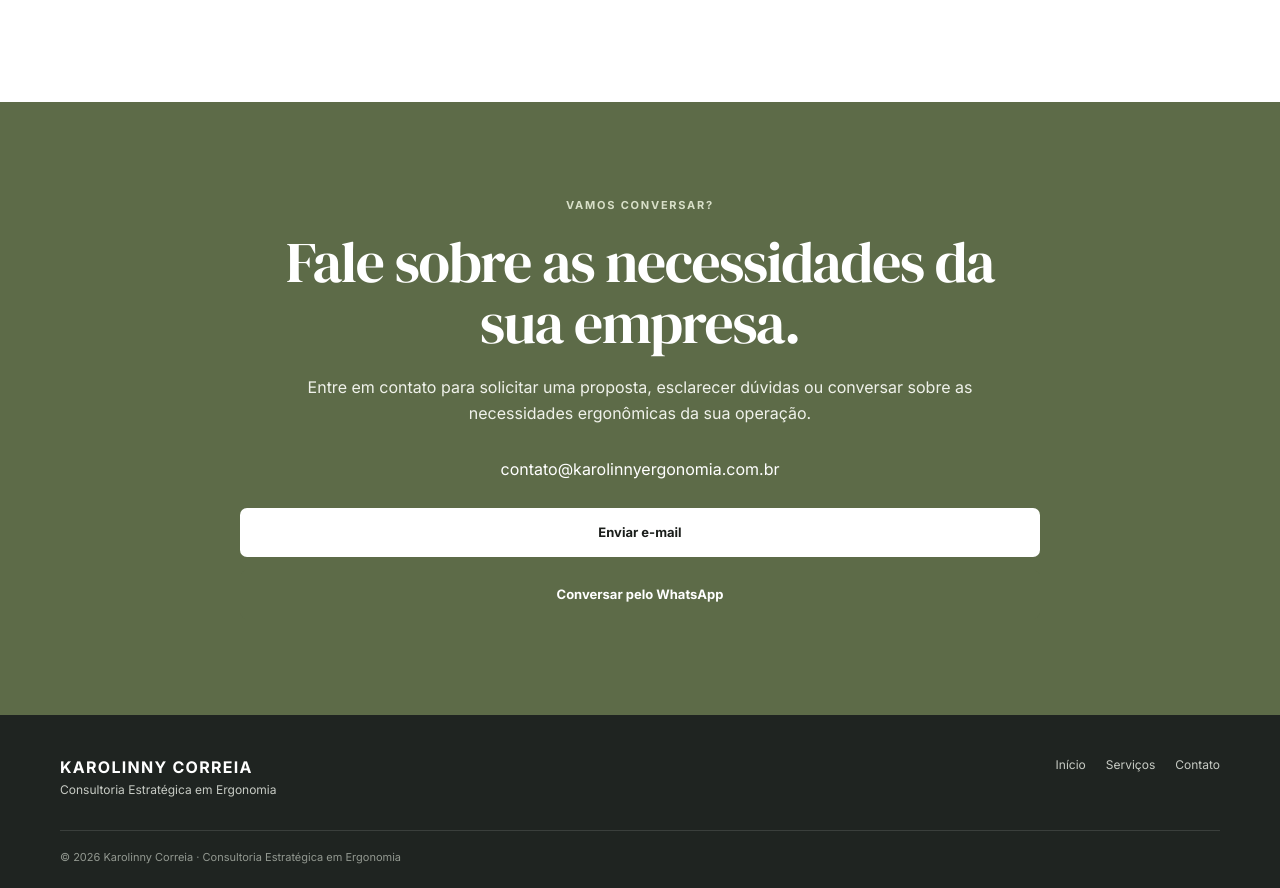
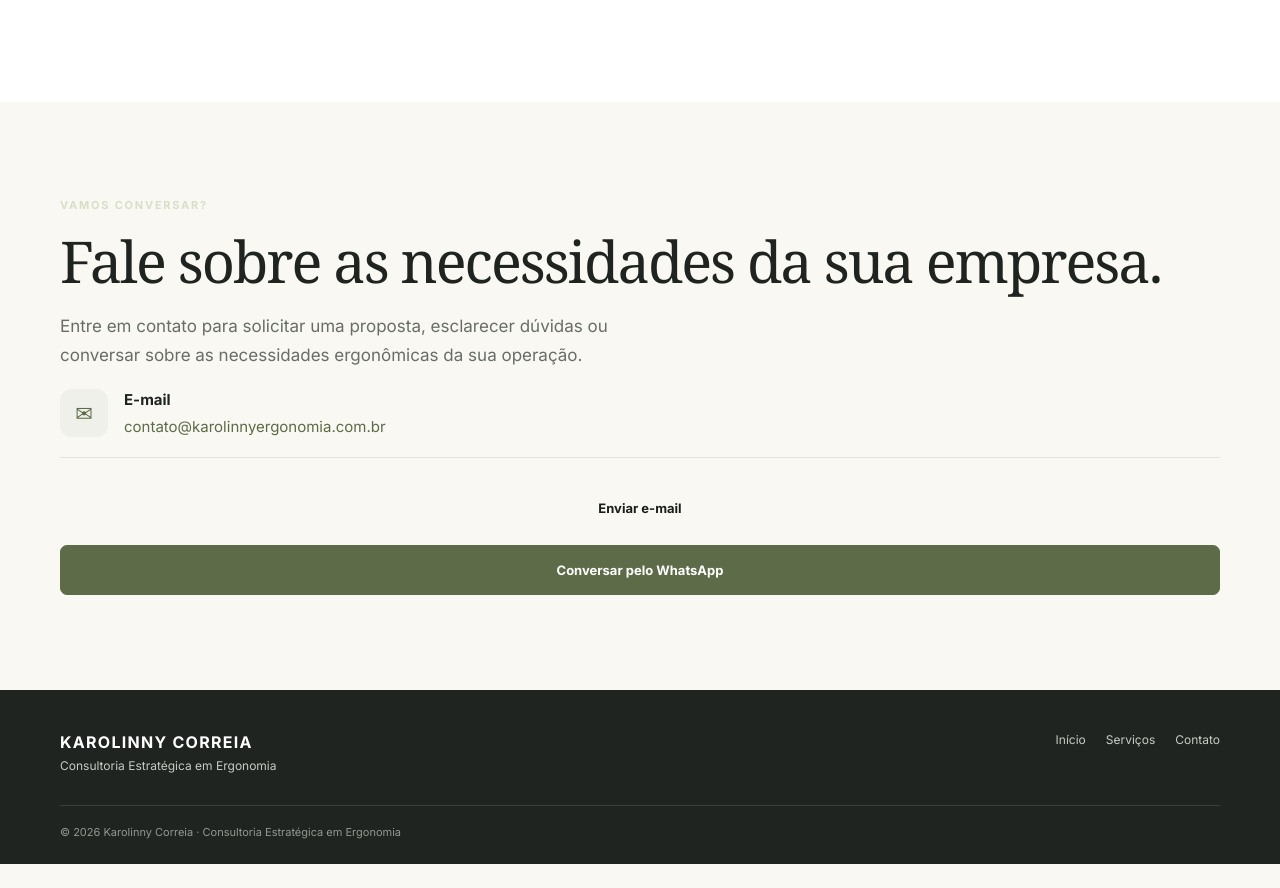
Before and after one commit to KarolinnyC/karolinny-ergonomia, a plain HTML site: page index.html in a window 1280 px wide. Shown: the part 6273-7161 px from the top of the page. After the commit the page ends 7137 px from the top, so only its background shows below. Drawn offline with Linux system fonts and the light colour scheme.

Commit message:
ajuste de contatoo e email

```diff
--- a/index.html
+++ b/index.html
@@ -481,8 +481,9 @@
   </div>
 </section>
 
-<section class="cta" id="contato">
-    <div class="container cta-inner">
+<section class="contact-section" id="contato">
+    <div class="container contact-grid">
+      <div class="contact-copy">
 
         <p class="eyebrow light">VAMOS CONVERSAR?</p>
 
@@ -493,13 +494,19 @@
             ou conversar sobre as necessidades ergonômicas da sua operação.
         </p>
 
-        <a class="contact-email" href="mailto:contato@karolinnyergonomia.com.br">
-            contato@karolinnyergonomia.com.br
-        </a>
+       <div class="contact-item">
+  <div class="contact-icon">✉</div>
 
+  <div class="contact-info">
+    <strong>E-mail</strong>
+    <a href="mailto:contato@karolinnyergonomia.com.br">
+      contato@karolinnyergonomia.com.br
+    </a>
+  </div>
+</div>
         <div class="contact-actions">
 
-            <a class="btn cta-btn"
+            <a class="btn"
                href="mailto:contato@karolinnyergonomia.com.br?subject=Contato%20pelo%20site">
                 Enviar e-mail
             </a>
@@ -511,9 +518,11 @@
                 Conversar pelo WhatsApp
             </a>
 
-        </div>
+          </div>
 
-    </div>
+  </div>
+
+</div>
 </section>
 </main>
 
```
